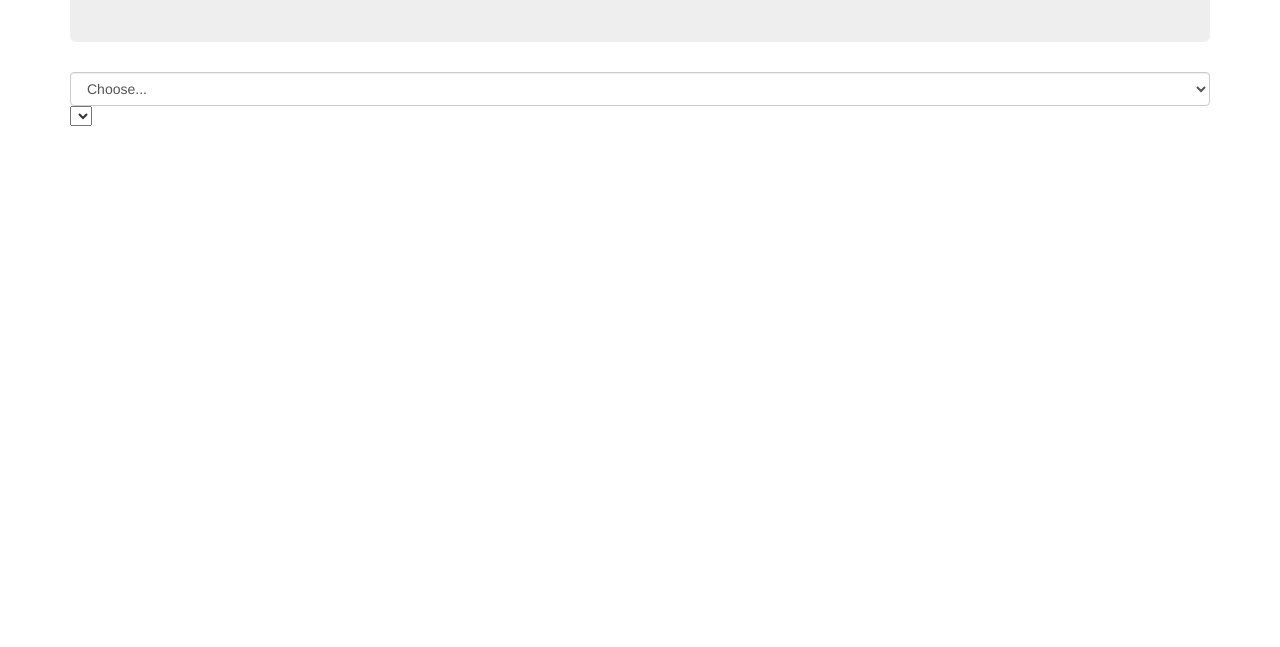
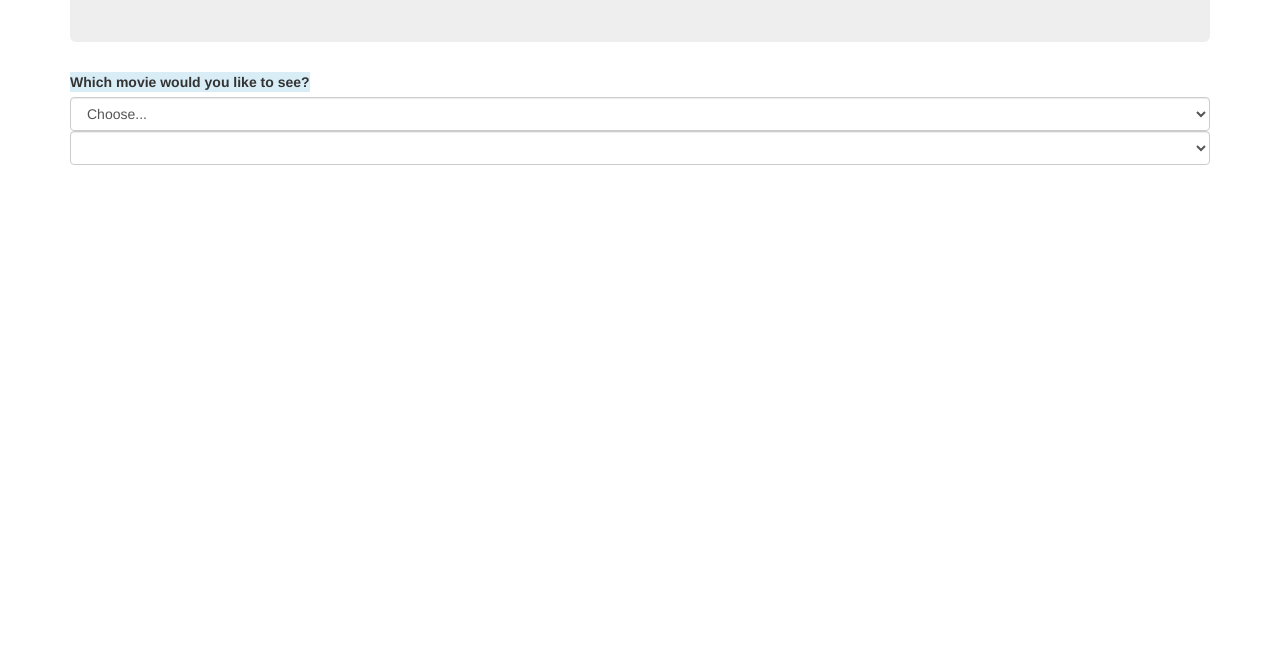
Before and after one commit to ShonBurgundy/movie-tickets, a plain HTML site: page index.html in a window 1280 px wide. Shown: the part 153-800 px from the top of the page. Drawn offline with Linux system fonts and the light colour scheme.

Commit message:
update specs

```diff
--- a/index.html
+++ b/index.html
@@ -13,14 +13,17 @@
       <h1>Movie Ticket Cost Generator</h1>
     </div>
     <!-- This is will be movie input form control will go -->
-    <form id="movie">
-      <select class="form-control" id="movie-input">
-        <option>Choose...</option>
-        <option>Forgetting Sarah Marshall</option>
-        <option>Once Upon a Time in Hollywood</option>
-        <option>Cats</option>
+    <form id="movie-form">
+      <label for="movie-selection" class="bg-info">Which movie would you like to see?</label>
+        <select class="form-control" id="movie-input">
+          <option>Choose...</option>
+          <option>Forgetting Sarah Marshall</option>
+          <option>Once Upon a Time in Hollywood</option>
+          <option>Cats</option>
+        </select>
+      <select class="form-control" id="">
+        <option value=""></option>
       </select>
-      <select name="" id=""></select>
     </form>
   </div>
 </body>
```
Also changed, not shown: 1 other file.
